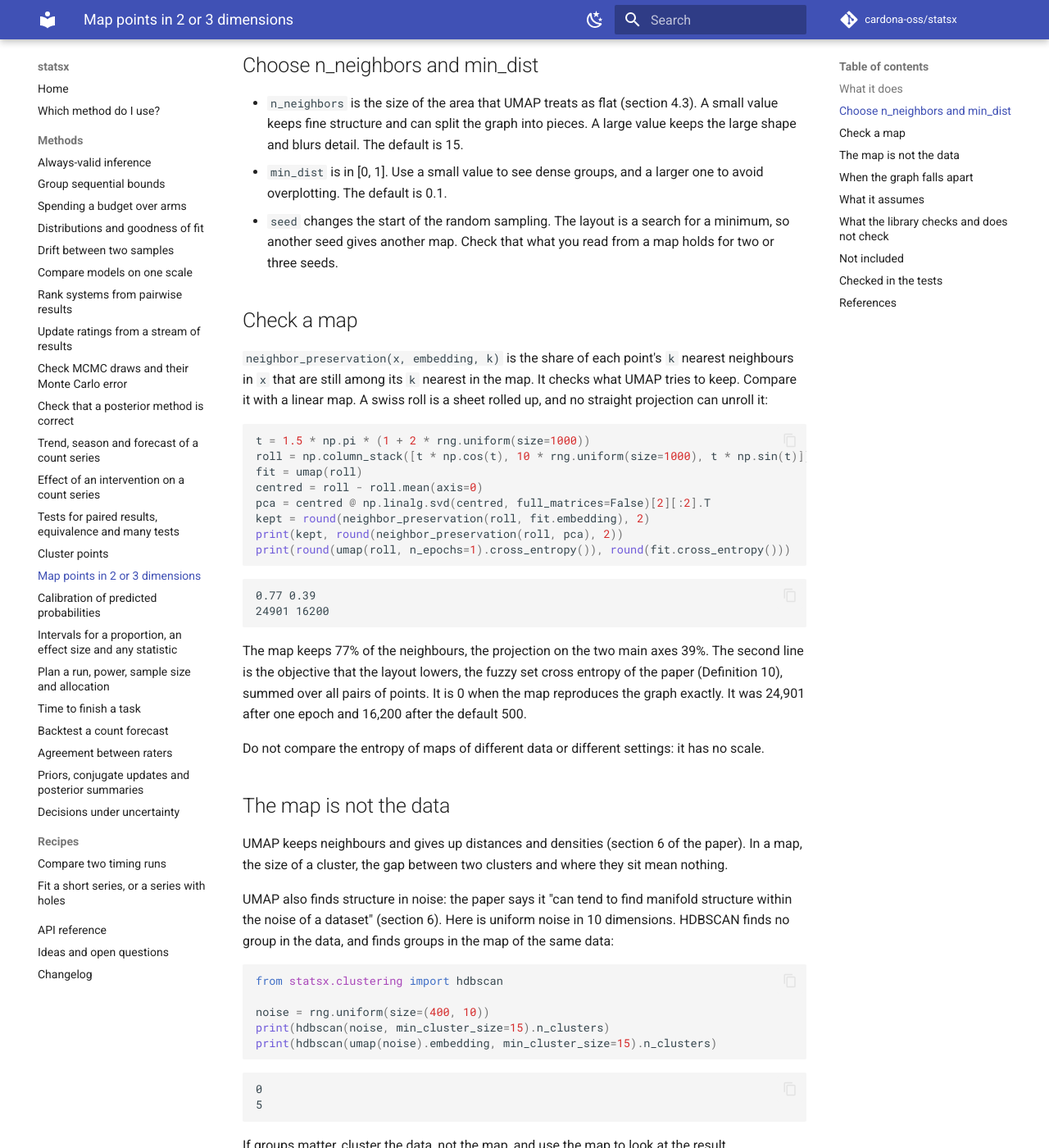
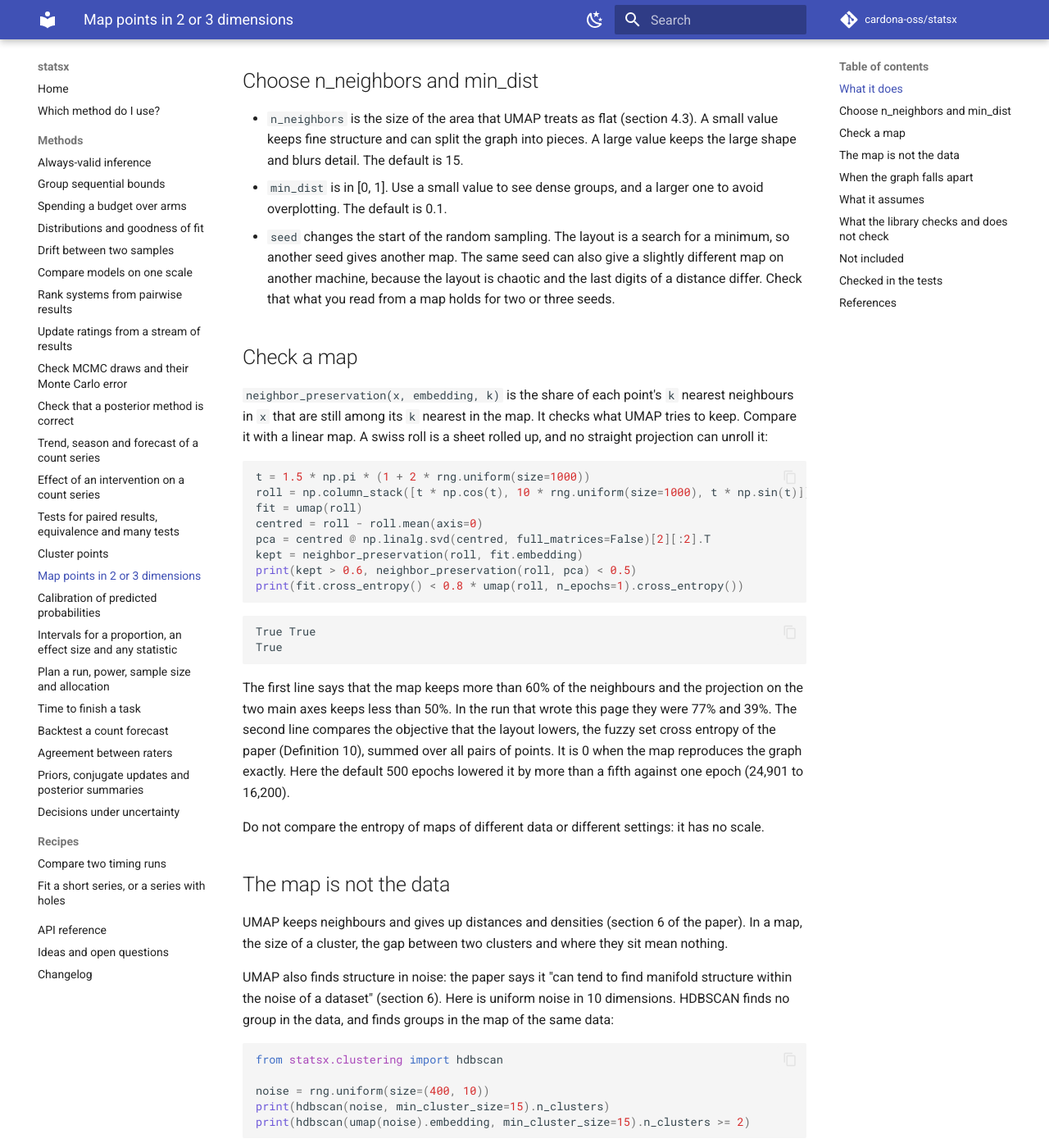
Before and after one commit to jorgeecardona/statsx, an MkDocs documentation site: the page built from docs/methods/embedding.md, in a window 1280 px wide and 1400 px high, scrolled down 1318 px. Shown: the whole window at 82% size. Built offline with MkDocs 1.6.1 and Material for MkDocs 9.7.7, drawn with Linux system fonts in a browser that asks for light colours; comment, search, counter and statistics services are not loaded; some of the changed text lies outside the part shown.

Commit message:
embedding: doc examples and the sequential comparison no longer depend on the machine, after the first pipeline failed on both (CL-4)

````diff
--- a/docs/methods/embedding.md
+++ b/docs/methods/embedding.md
@@ -15,17 +15,18 @@ rng = np.random.default_rng(0)
 groups = np.vstack([rng.normal(10.0 * c, 1.0, size=(100, 8)) for c in range(3)])
 fit = umap(groups)
 print(fit.embedding.shape, fit.n_graph_components, fit.spectral_converged)
-print(round(neighbor_preservation(groups, fit.embedding, 15), 2))
+kept = neighbor_preservation(groups, fit.embedding, 15)
+print(kept > 0.3)
 ```
 
 ```text
 (300, 2) 3 True
-0.49
+True
 ```
 
 `fit.embedding` holds the position of each point. The graph has 3 pieces, one for each group. The
-map keeps 49% of each point's 15 nearest neighbours. A map of unrelated points keeps about 5%
-(15 of the other 299).
+map keeps more than 30% of each point's 15 nearest neighbours (49% in the run that wrote this
+page). A map of unrelated points keeps about 5% (15 of the other 299).
 
 ## What it does
 
@@ -60,7 +61,9 @@ depend on `threads`.
 - `min_dist` is in [0, 1]. Use a small value to see dense groups, and a larger one to avoid
   overplotting. The default is 0.1.
 - `seed` changes the start of the random sampling. The layout is a search for a minimum, so another
-  seed gives another map. Check that what you read from a map holds for two or three seeds.
+  seed gives another map. The same seed can also give a slightly different map on another machine,
+because the layout is chaotic and the last digits of a distance differ. Check that what you read
+from a map holds for two or three seeds.
 
 ## Check a map
 
@@ -74,20 +77,21 @@ roll = np.column_stack([t * np.cos(t), 10 * rng.uniform(size=1000), t * np.sin(t
 fit = umap(roll)
 centred = roll - roll.mean(axis=0)
 pca = centred @ np.linalg.svd(centred, full_matrices=False)[2][:2].T
-kept = round(neighbor_preservation(roll, fit.embedding), 2)
-print(kept, round(neighbor_preservation(roll, pca), 2))
-print(round(umap(roll, n_epochs=1).cross_entropy()), round(fit.cross_entropy()))
+kept = neighbor_preservation(roll, fit.embedding)
+print(kept > 0.6, neighbor_preservation(roll, pca) < 0.5)
+print(fit.cross_entropy() < 0.8 * umap(roll, n_epochs=1).cross_entropy())
 ```
 
 ```text
-0.77 0.39
-24901 16200
+True True
+True
 ```
 
-The map keeps 77% of the neighbours, the projection on the two main axes 39%. The second line is
-the objective that the layout lowers, the fuzzy set cross entropy of the paper (Definition 10),
-summed over all pairs of points. It is 0 when the map reproduces the graph exactly. It was
-24,901 after one epoch and 16,200 after the default 500.
+The first line says that the map keeps more than 60% of the neighbours and the projection on the
+two main axes keeps less than 50%. In the run that wrote this page they were 77% and 39%. The second
+line compares the objective that the layout lowers, the fuzzy set cross entropy of the paper
+(Definition 10), summed over all pairs of points. It is 0 when the map reproduces the graph exactly.
+Here the default 500 epochs lowered it by more than a fifth against one epoch (24,901 to 16,200).
 
 Do not compare the entropy of maps of different data or different settings: it has no scale.
 
@@ -105,12 +109,12 @@ from statsx.clustering import hdbscan
 
 noise = rng.uniform(size=(400, 10))
 print(hdbscan(noise, min_cluster_size=15).n_clusters)
-print(hdbscan(umap(noise).embedding, min_cluster_size=15).n_clusters)
+print(hdbscan(umap(noise).embedding, min_cluster_size=15).n_clusters >= 2)
 ```
 
 ```text
 0
-5
+True
 ```
 
 If groups matter, cluster the data, not the map, and use the map to look at the result.
@@ -166,9 +170,9 @@ Not checked: that the map shows real groups. See above.
   differences. The repulsive force differs from the exact gradient by the relative `eps / r^2` of
   the paper.
 - The cross entropy equals Definition 10 summed over all pairs, written out in the test.
-- The layout reaches the cross entropy of Algorithm 5 run one point at a time, within 15%, on
-  random starts. The two differ in one way: a point reads the other end of an edge at its position
-  at the start of the epoch.
+- The layout reaches the cross entropy of Algorithm 5 run one point at a time, within 30%, on
+  random starts (the ratio was 0.84 to 1.10 on two machines). The two differ in one way: a point
+  reads the other end of an edge at its position at the start of the epoch.
 - The fitted `a` and `b` for `min_dist = 0.1` are 1.577 and 0.895 (the documentation of uwot lists
   1.58 and 0.90), and are a least squares minimum.
 - On a swiss roll the map keeps 60% or more of the neighbours, and 20 points more than the two
````
Also changed, not shown: 2 other files.
